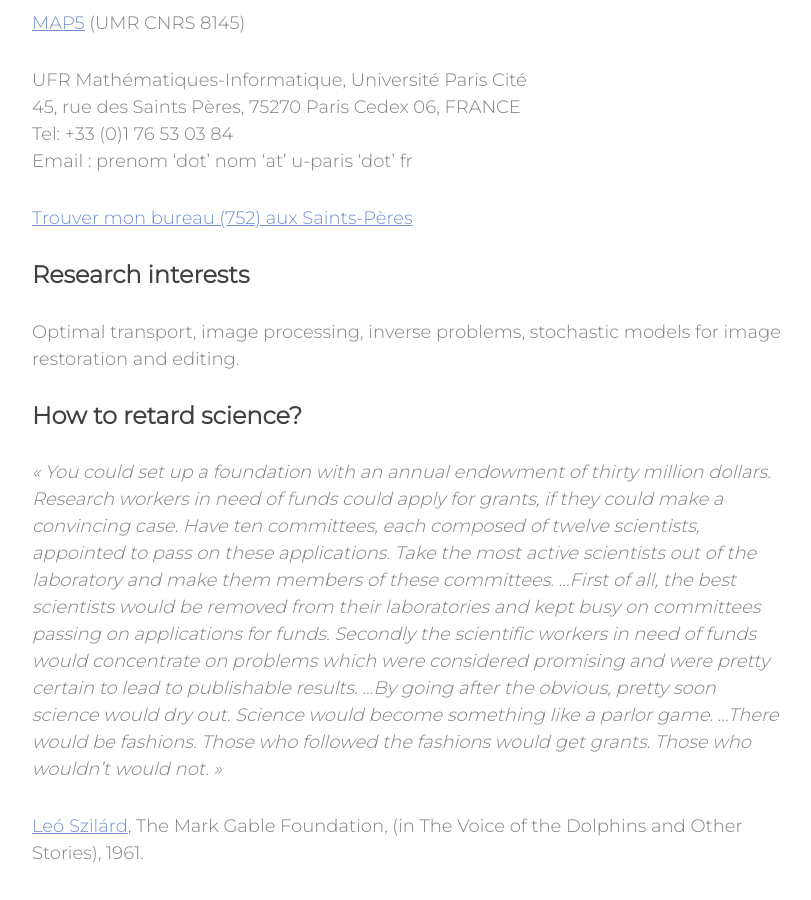
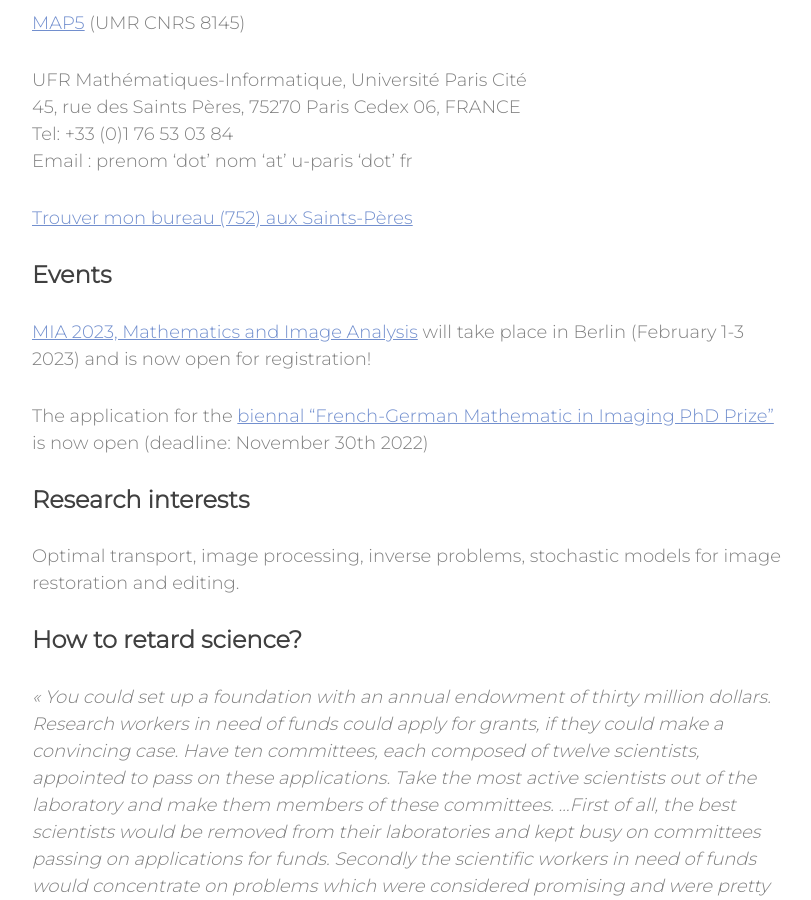
Before and after one commit to judelo/judelo.github.io, a Jekyll site: the page built from index.md, in a window 1280 px wide and 900 px high, scrolled down 973 px. Shown: the whole window, without its empty margins (233-1044 px from the left). Built offline with Jekyll 4.4.1, drawn with Linux system fonts in a browser that asks for light colours; nearby versions of some CDN libraries.

Commit message:
Update index.md

```diff
--- a/index.md
+++ b/index.md
@@ -17,6 +17,12 @@ Email : prenom ‘dot’ nom ‘at’ u-paris ‘dot’ fr
 
 [Trouver mon bureau (752) aux Saints-Pères](pages/comment-venir.md)
 
+### Events
+
+[MIA 2023, Mathematics and Image Analysis](https://www.wias-berlin.de/workshops/MIA2023/index.html) will take place in Berlin (February 1-3 2023) and is now open for registration!
+
+The application for the [biennal "French-German Mathematic in Imaging PhD Prize"](https://cmt3.research.microsoft.com/MIAPhDPrize2023) is now open (deadline: November 30th 2022)
+
 ### Research interests
 
 Optimal transport, image processing, inverse problems, stochastic models for image restoration and editing.
```
